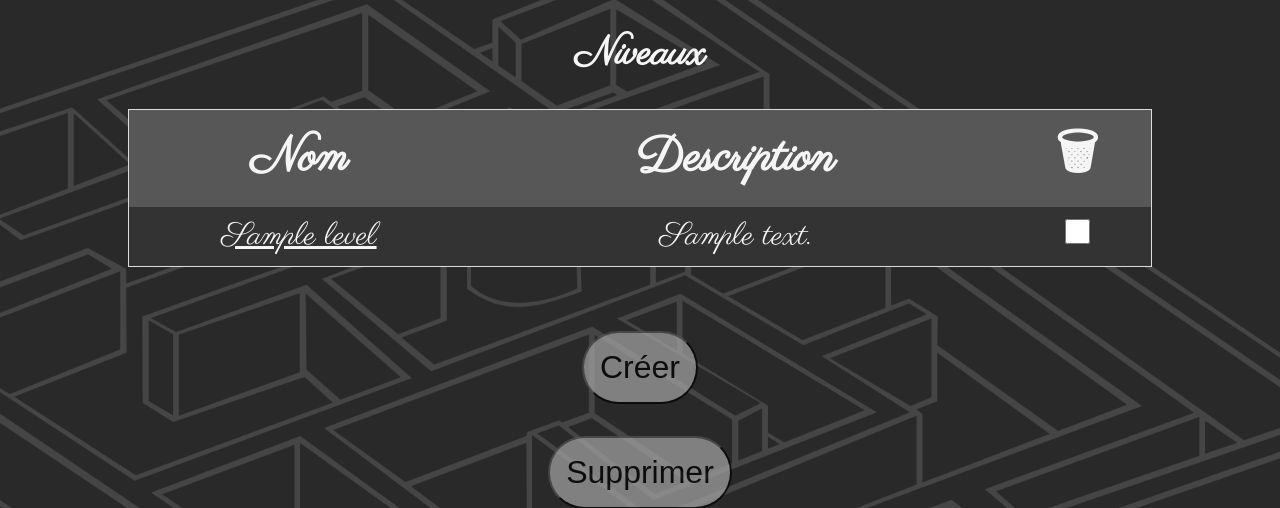
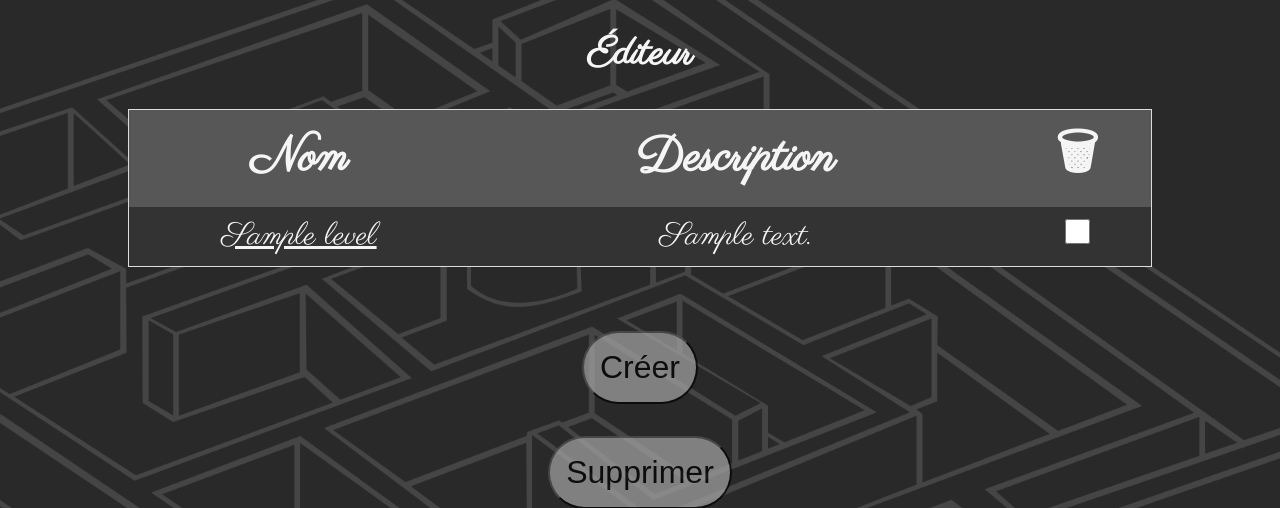
Before and after one commit to WildCodeSchool/reims-php-2109-project2-la-petite-evasion, a PHP site: template src/View/Editor/index.html.twig in a window 1280 px wide. Shown: the part 122-630 px from the top of the page. Run offline with PHP 8.4, Linux system fonts and the light colour scheme; the template is opened without the code that fills it: most values are stand-ins (such as "Sample title", 1, 10 or a date in 2020); some libraries are stand-ins or nearby versions.

Commit message:
Modify H1 of Editor from Niveaux to Éditeur

```diff
--- a/src/View/Editor/index.html.twig
+++ b/src/View/Editor/index.html.twig
@@ -10,7 +10,7 @@
 
 {% block content %}
 <form action="/editor/delete" class="level-list" method="POST">
-   <h1>Niveaux</h1>
+   <h1>Éditeur</h1>
    <table>
       <tr>
          <th>Nom</th>
```
